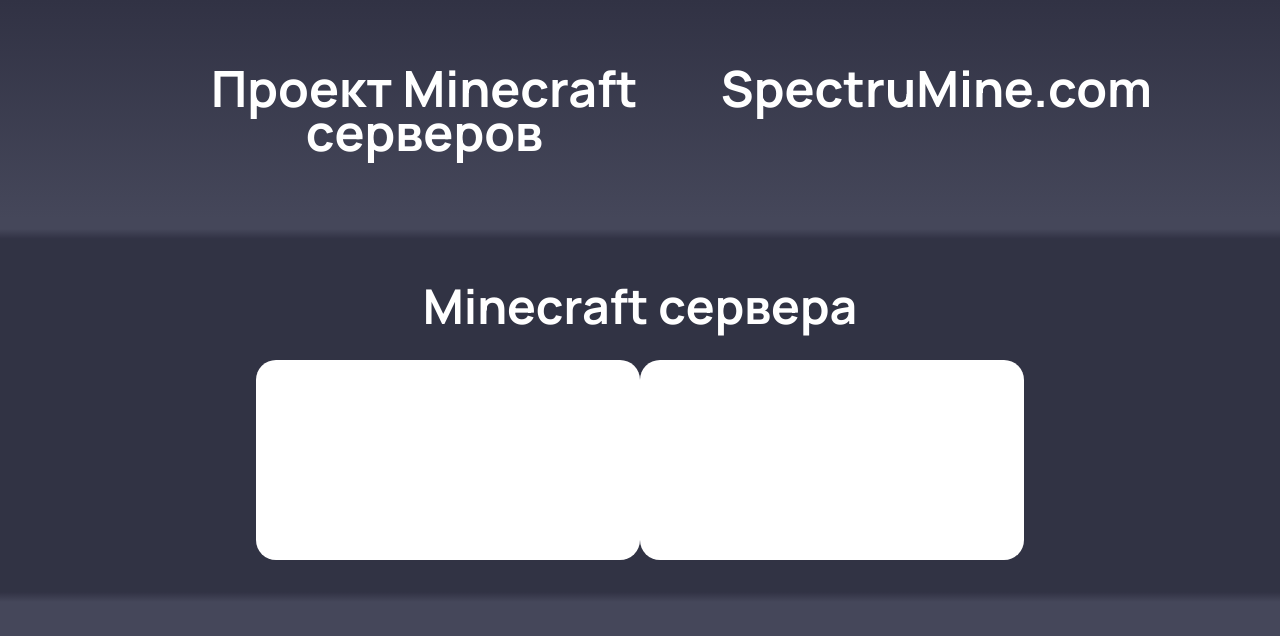
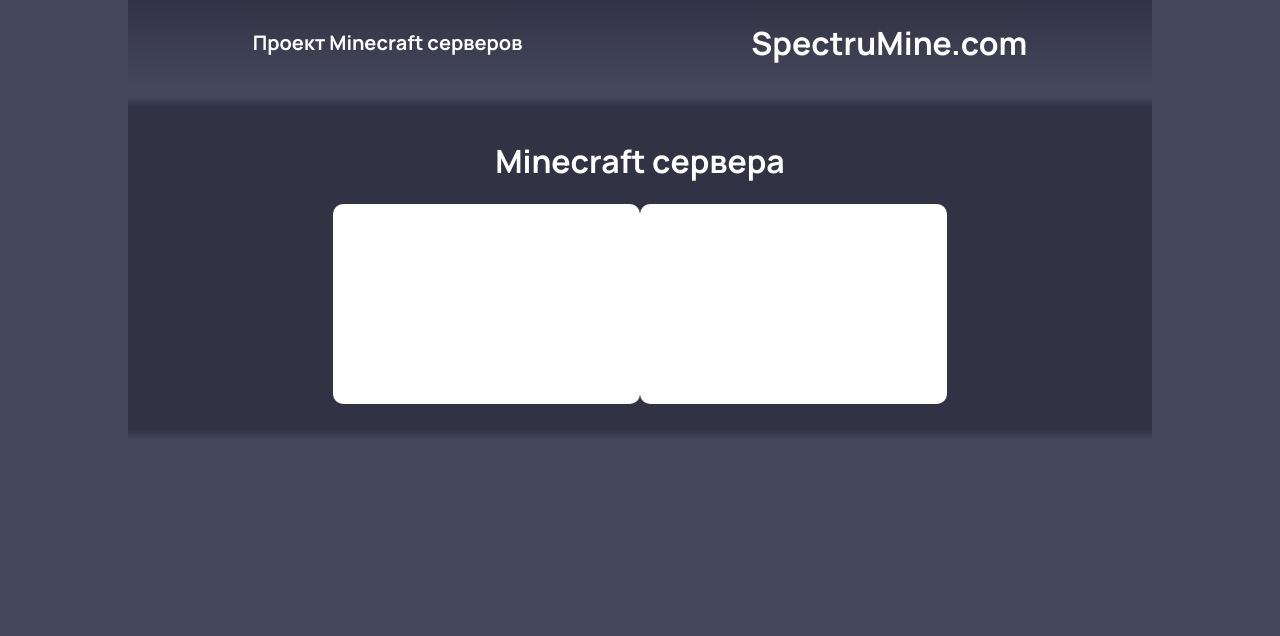
Before and after one commit to SpectruMProjects/spectrumine.com, a React (Create React App) app: page / in a window 1280 px wide. Shown: the top 636 px of the page. Built offline with nearby package versions, Linux system fonts and the light colour scheme.

Commit message:
upd scale

```diff
--- a/src/App.css
+++ b/src/App.css
@@ -1,5 +1,5 @@
 .header{
-  padding: 2.5% 10% 2.5% 10%;
+  padding: 0 1% 0 1%;
   background: linear-gradient(#313244, #45475A);
   display: flex;
   justify-content: space-around;
@@ -8,14 +8,11 @@
   font-family: 'Manrope';
   src: url("Manrope-VariableFont_wght.ttf");
 }
-.headerText{
-  font-size: 50px;
-}
 h1{
   font-family: 'Manrope';
   font-style: normal;
   font-weight: 700;
-  font-size: 300%;
+  font-size: 200%;
   line-height: 44px;
   color: white;
 }
--- a/src/App.js
+++ b/src/App.js
@@ -5,7 +5,7 @@
   return (
     <div className="App">
       <div className="header">
-      <div><h1 className="headerText">Проект Minecraft серверов</h1></div> <div><h1 className="headerText">SpectruMine.com</h1></div>
+      <h1 className="headerText" style={{fontSize: "20px", alignSelf: "center"}}>Проект Minecraft серверов</h1><h1 className="headerText">SpectruMine.com</h1>
       </div>
       <div className='linearGrad'/>
       <div className="projects">
--- a/src/Project.module.css
+++ b/src/Project.module.css
@@ -2,5 +2,5 @@
     width: 400px;
     height: 200px;
     background: #FFFFFF;
-    border-radius: 20px;
+    border-radius: 10px;
 }
--- a/src/index.css
+++ b/src/index.css
@@ -1,5 +1,5 @@
 body {
-  margin: 0 0 0 0;
+  margin: 0 10% 0 10%;
   font-family: -apple-system, BlinkMacSystemFont, 'Segoe UI', 'Roboto', 'Oxygen',
     'Ubuntu', 'Cantarell', 'Fira Sans', 'Droid Sans', 'Helvetica Neue',
     sans-serif;
```
